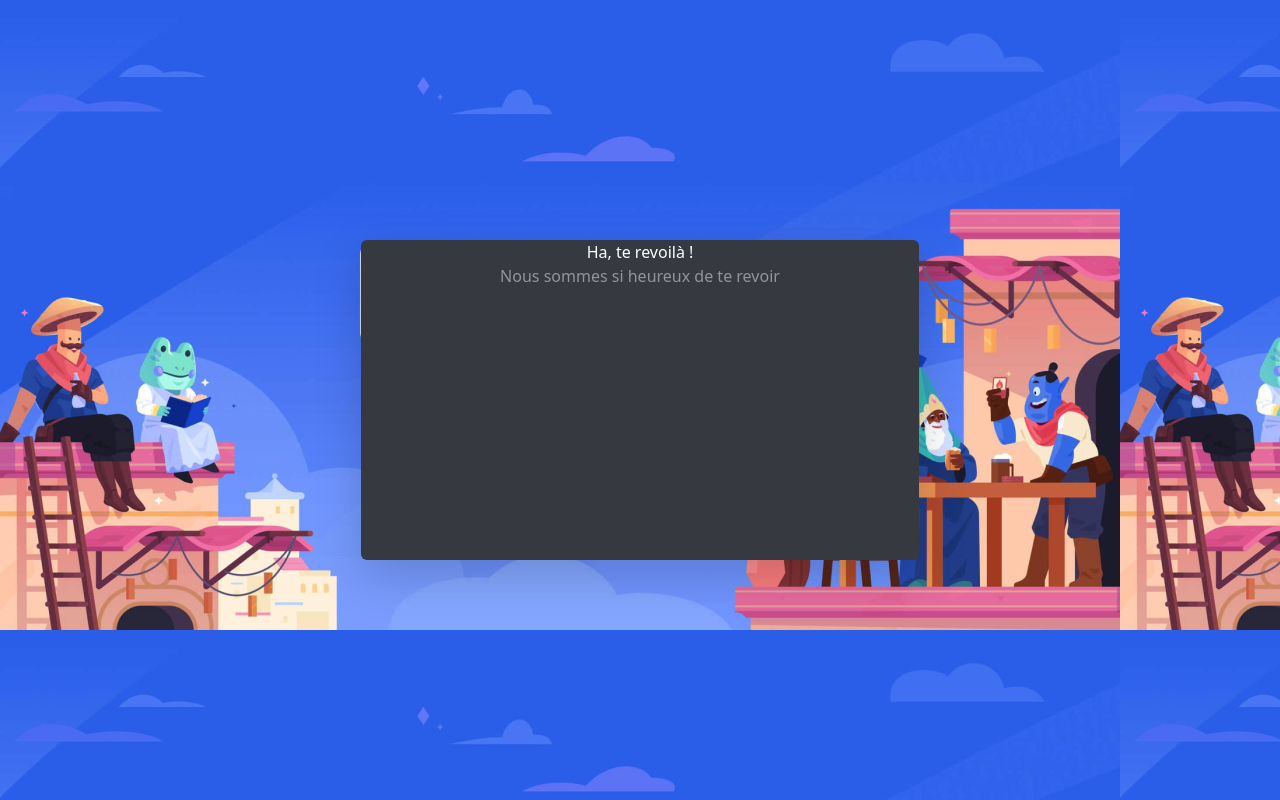
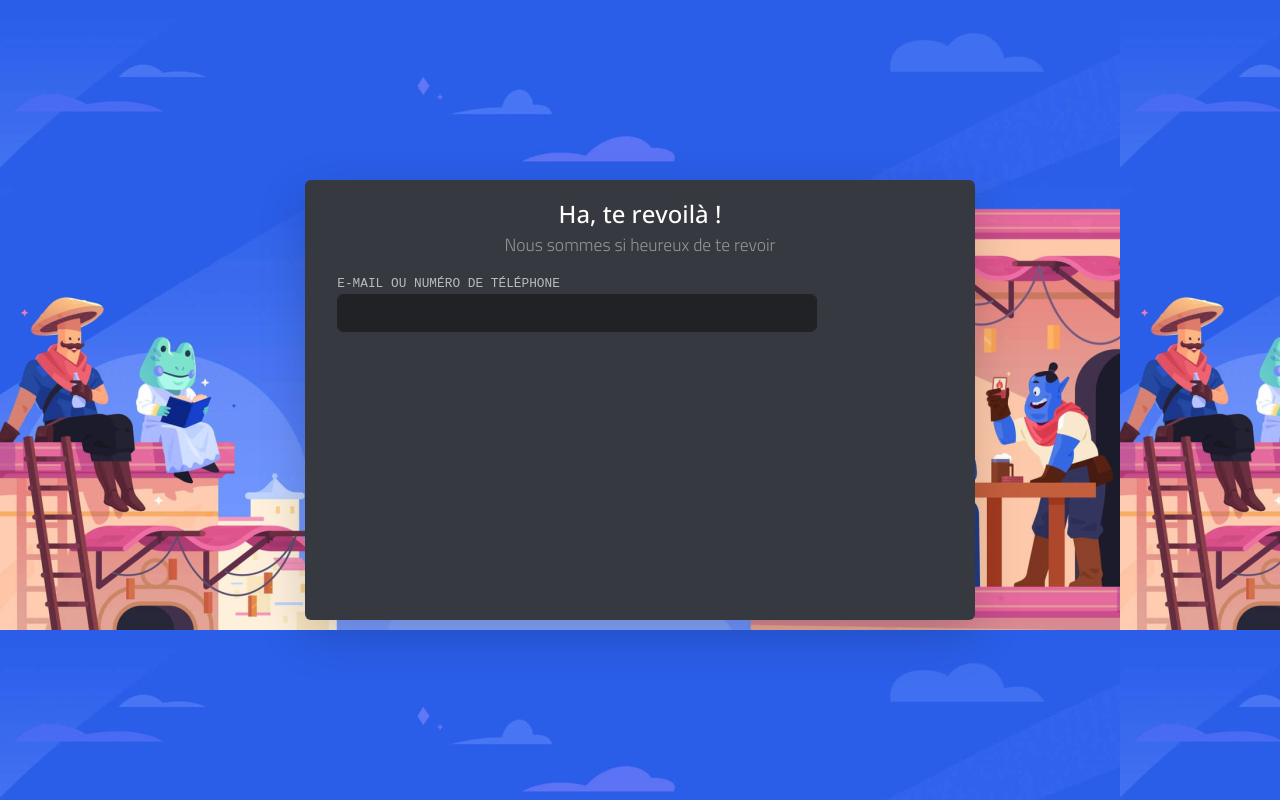
Before and after one commit to vela-nova/nodejs-discord-front, a plain HTML site: page HTML/login.html in a window 1280 px wide. Drawn offline with nearby package versions, Linux system fonts and the light colour scheme.

Commit message:
Update Login Page

```diff
--- a/CSS/login.css
+++ b/CSS/login.css
@@ -9,14 +9,39 @@ body {
 
 .login {
     background-color: rgb(54, 57, 63);
-    width: 50%;
-    height: 40%;
+    width: 60%;
+    height: 55%;
 }
 
 .white{
     color: white;
 }
 
-.lightgray{
+.primarytext{
+    font-family: 'Open Sans', sans-serif;
+    font-size: 1.5rem;
+    padding-top: 1rem;
+    color: white
+}
+
+.secondarytext{
+    font-family: 'Titillium Web', sans-serif;
+    font-size: 1.1rem;
     color: rgb(146, 149, 153)
 }
+
+.tertiarytext{
+    font-family: 'Courier New', Courier, monospace; /* Police à choisir */
+    font-size: 0.8rem;
+    padding-top: 1rem;
+    padding-left: 2rem;
+    color: rgb(185, 187, 190)
+}
+
+.inputtext{
+    padding-left: 2rem;
+    margin-left: 2rem;
+    width: 30rem;
+    background-color: rgb(32, 34, 37);
+    border-color: rgb(32, 34, 37);
+}
--- a/HTML/login.html
+++ b/HTML/login.html
@@ -1,19 +1,29 @@
 <!doctype html>
 <html lang="en">
+
   <head>
     <meta charset="utf-8">
     <meta name="viewport" content="width=device-width, initial-scale=1">
     <title>Butcord</title>
     <link href="https://cdn.jsdelivr.net/npm/bootstrap@5.3.0-alpha1/dist/css/bootstrap.min.css" rel="stylesheet" integrity="sha384-GLhlTQ8iRABdZLl6O3oVMWSktQOp6b7In1Zl3/Jr59b6EGGoI1aFkw7cmDA6j6gD" crossorigin="anonymous">
     <link rel="stylesheet" href="../CSS/login.css">
+    <link rel="preconnect" href="https://fonts.googleapis.com">
+    <link rel="preconnect" href="https://fonts.gstatic.com" crossorigin>
+    <link href="https://fonts.googleapis.com/css2?family=Open+Sans:wght@500&display=swap" rel="stylesheet">
+    <link href="https://fonts.googleapis.com/css2?family=Open+Sans:wght@500&family=Titillium+Web:wght@300&display=swap" rel="stylesheet">
   </head>
+
   <body>
+
     <div class="container d-flex align-items-center justify-content-center">
         <div class="login rounded shadow-lg">
-            <label class="d-flex justify-content-center white">Ha, te revoilà !</label>
-            <label class="d-flex justify-content-center lightgray">Nous sommes si heureux de te revoir</label>
+            <label class="d-flex justify-content-center primarytext">Ha, te revoilà !</label>
+            <label class="d-flex justify-content-center secondarytext">Nous sommes si heureux de te revoir</label>
+            <label class="d-flex justify-content-between tertiarytext">E-MAIL OU NUMÉRO DE TÉLÉPHONE</label>
+            <input class="inputtext d-flex justify-content-between form-control">
         </div>
     </div>
     <script src="https://cdn.jsdelivr.net/npm/bootstrap@5.3.0-alpha1/dist/js/bootstrap.bundle.min.js" integrity="sha384-w76AqPfDkMBDXo30jS1Sgez6pr3x5MlQ1ZAGC+nuZB+EYdgRZgiwxhTBTkF7CXvN" crossorigin="anonymous"></script>
+
   </body>
 </html>
```
